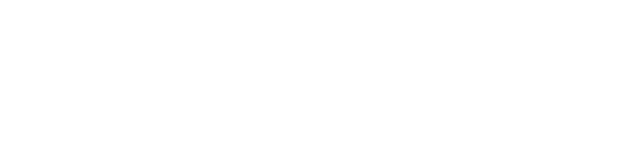
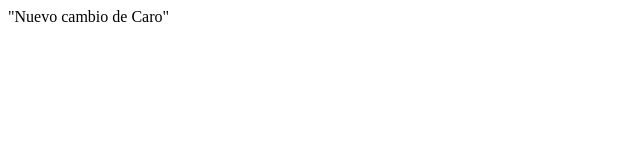
Before and after one commit to CarlosMorales34/API-excersice, a plain HTML site: page index.html in a window 1280 px wide. Shown: the whole page, without its empty margins (0-640 px from the left). Drawn offline with Linux system fonts and the light colour scheme.

Commit message:
Nuevo cambio de Caro

```diff
--- a/index.html
+++ b/index.html
@@ -6,6 +6,6 @@
     <title>Una api</title>
 </head>
 <body>
-
+    "Nuevo cambio de Caro"
 </body>
 </html>
```
